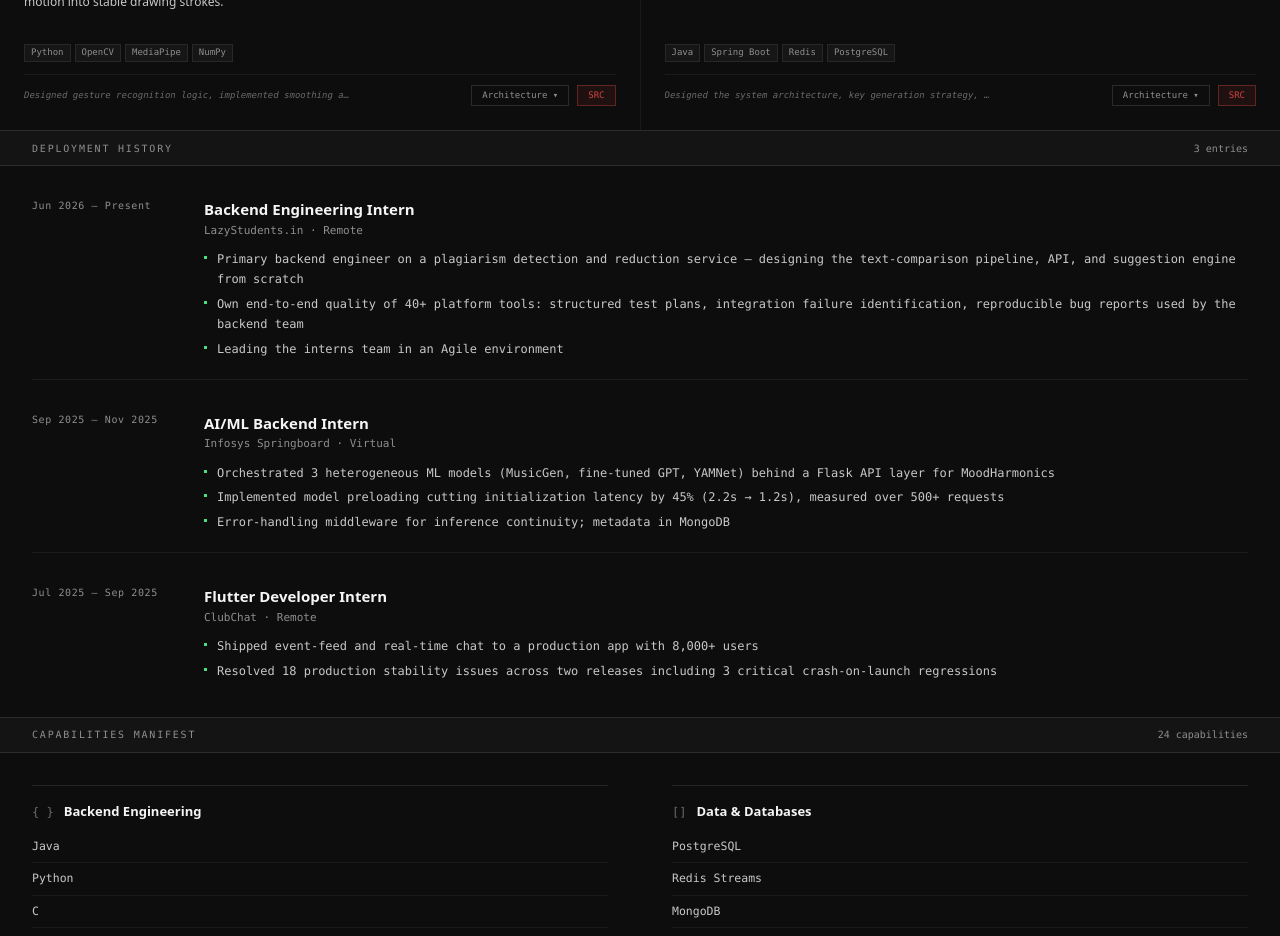
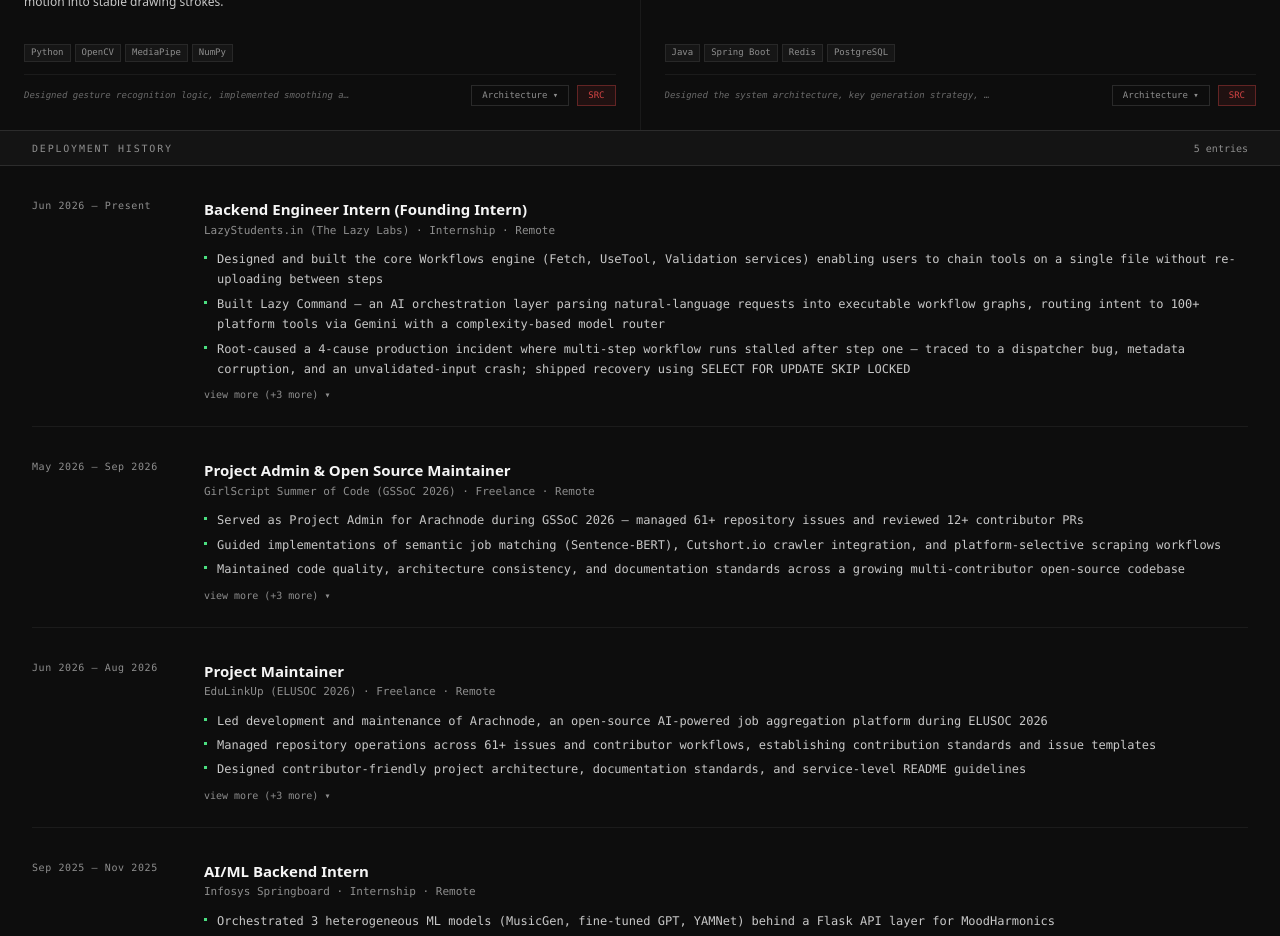
Before and after one commit to sharmavaibhav31/sharmavaibhav31.github.io, a React (Vite) app: page / in a window 1280 px wide. Shown: the part 1860-2796 px from the top of the page. Built offline with nearby package versions, Linux system fonts and the light colour scheme.

Commit message:
Update: Experience section updated

```diff
--- a/src/components/sections/ExperienceSection.tsx
+++ b/src/components/sections/ExperienceSection.tsx
@@ -1,29 +1,89 @@
 // Theme: Redacted × Kernel/Log hybrid — CSS variables for light/dark support
 // Data: untouched — presentation layer only
 
-import React from 'react';
-import resumeData from '../../data/resume.json';
+import React, { useState } from 'react';
 
-export const ExperienceSection: React.FC = () => (
-    <section id="experience" aria-label="Experience" className="w-full flex flex-col pt-0" style={{ background: 'var(--bg-primary)' }}>
-        {/* SECTION HEADER BAR */}
-        <div className="w-full h-[36px] border-y-[0.5px] px-4 md:px-8 flex justify-between items-center shrink-0"
-            style={{ background: 'var(--bg-surface)', borderColor: 'var(--border-default)' }}>
-            <div className="font-mono text-[9px] sm:text-[10px] tracking-[0.18em] font-medium" style={{ color: 'var(--text-muted)' }}>
-                DEPLOYMENT HISTORY
-            </div>
-            <div className="font-mono text-[9px] sm:text-[10px]" style={{ color: 'var(--text-muted)' }}>
-                {resumeData.experience.length} entries
-            </div>
-        </div>
+interface ExperienceEntry {
+    role: string;
+    company: string;
+    type: string;
+    period: string;
+    bullets: string[];
+}
 
-        {/* CONTENT */}
-        <div className="w-full px-[16px] sm:px-8 py-0 sm:py-[2rem]">
-            {resumeData.experience.map((exp, i) => (
-                <article
-                    key={i}
-                    className={`py-[16px] sm:py-0 ${i !== resumeData.experience.length - 1 ? 'border-b-[0.5px] border-[rgba(255,255,255,0.05)] sm:border-none' : ''}`}
-                >
+const experienceEntries: ExperienceEntry[] = [
+    {
+        role: "Backend Engineer Intern (Founding Intern)",
+        company: "LazyStudents.in (The Lazy Labs)",
+        type: "Internship · Remote",
+        period: "Jun 2026 – Present",
+        bullets: [
+            "Designed and built the core Workflows engine (Fetch, UseTool, Validation services) enabling users to chain tools on a single file without re-uploading between steps",
+            "Built Lazy Command — an AI orchestration layer parsing natural-language requests into executable workflow graphs, routing intent to 100+ platform tools via Gemini with a complexity-based model router",
+            "Root-caused a 4-cause production incident where multi-step workflow runs stalled after step one — traced to a dispatcher bug, metadata corruption, and an unvalidated-input crash; shipped recovery using SELECT FOR UPDATE SKIP LOCKED",
+            "Found and reported an IDOR, login timing oracle, production HSTS misconfiguration, and a Next.js build-time auth bypass in a concurrent security audit",
+            "Migrated the resuMATCH resume builder (React/Express/MongoDB) into the core platform (Next.js/PostgreSQL) with a rebuilt data layer and standalone Puppeteer PDF-generation service",
+            "Shipped platform-wide dark mode, JSON Path Finder (CodeMirror), DSA visualizer, and edge-to-edge layout revamp across 9 Academic Tools"
+        ]
+    },
+    {
+        role: "Project Admin & Open Source Maintainer",
+        company: "GirlScript Summer of Code (GSSoC 2026)",
+        type: "Freelance · Remote",
+        period: "May 2026 – Sep 2026",
+        bullets: [
+            "Served as Project Admin for Arachnode during GSSoC 2026 — managed 61+ repository issues and reviewed 12+ contributor PRs",
+            "Guided implementations of semantic job matching (Sentence-BERT), Cutshort.io crawler integration, and platform-selective scraping workflows",
+            "Maintained code quality, architecture consistency, and documentation standards across a growing multi-contributor open-source codebase",
+            "Reviewed architecture proposals and enforced performance standards for Sentence-BERT semantic ranking, embedding caching, and match tier classification",
+            "Established repository-wide Service README Standards requiring independent run guides, module boundaries, and environment configurations for all microservices",
+            "Managed issue scoping, proposal evaluations, and PR reviews for features including Cutshort spider, platform selection chips, CSV export, and Ollama fallback routing"
+        ]
+    },
+    {
+        role: "Project Maintainer",
+        company: "EduLinkUp (ELUSOC 2026)",
+        type: "Freelance · Remote",
+        period: "Jun 2026 – Aug 2026",
+        bullets: [
+            "Led development and maintenance of Arachnode, an open-source AI-powered job aggregation platform during ELUSOC 2026",
+            "Managed repository operations across 61+ issues and contributor workflows, establishing contribution standards and issue templates",
+            "Designed contributor-friendly project architecture, documentation standards, and service-level README guidelines",
+            "Maintained backend infrastructure built on FastAPI, PostgreSQL, Redis Streams, and distributed crawler services",
+            "Coordinated community contributions across scraping pipelines (LinkedIn, Naukri, Internshala, Cutshort), monitoring dashboards, and AI-powered workflows",
+            "Oversaw repository growth to 26+ GitHub stars with active multi-contributor development, Ollama availability handling, and scheduler idempotency reviews"
+        ]
+    },
+    {
+        role: "AI/ML Backend Intern",
+        company: "Infosys Springboard",
+        type: "Internship · Remote",
+        period: "Sep 2025 – Nov 2025",
+        bullets: [
+            "Orchestrated 3 heterogeneous ML models (MusicGen, fine-tuned GPT, YAMNet) behind a Flask API layer for MoodHarmonics",
+            "Implemented model preloading and graceful fallback routing — cut initialization latency from ~2.2s to ~1.2s (45% reduction) over 300+ sequential requests",
+            "Designed error-handling middleware for inference continuity; persisted metadata and classification results in MongoDB"
+        ]
+    },
+    {
+        role: "Mobile Application Developer",
+        company: "ClubChat",
+        type: "Internship · Remote",
+        period: "Jul 2025 – Sep 2025",
+        bullets: [
+            "Shipped event-feed and real-time chat to a production app connecting 10,000+ college students across India",
+            "Resolved 20+ bugs including 3 critical crash-on-launch regressions across two major feature releases"
+        ]
+    }
+];
+
+const ExperienceItem: React.FC<{ exp: ExperienceEntry; isLast: boolean }> = ({ exp, isLast }) => {
+    const [isExpanded, setIsExpanded] = useState(false);
+    const hasMore = exp.bullets.length > 3;
+    const visibleBullets = isExpanded ? exp.bullets : exp.bullets.slice(0, 3);
+
+    return (
+        <article className="mb-[2rem]">
             <div className="flex flex-col sm:flex-row gap-0 sm:gap-6 lg:gap-8">
                 {/* Left Column - Date */}
                 <div className="w-full sm:w-[90px] lg:w-[140px] shrink-0 font-mono text-[9px] sm:text-[10px] tracking-[0.08em] sm:tracking-[0.06em] leading-[1.6] mb-[6px] sm:mb-0 text-[#6a6a6a] sm:text-[var(--text-muted)]">
@@ -36,11 +96,11 @@
                         {exp.role}
                     </h3>
                     <h4 className="font-mono text-[10px] sm:text-[11px] mb-[8px] sm:mb-[10px]" style={{ color: '#8e8e8e' }}>
-                                {exp.company}{exp.location ? ` · ${exp.location}` : ''}
+                        {exp.company}{exp.type ? ` · ${exp.type}` : ''}
                     </h4>
 
                     <div className="flex flex-col">
-                                {exp.bullets.map((bullet, j) => (
+                        {visibleBullets.map((bullet, j) => (
                             <div key={j} className="flex gap-[8px] sm:gap-[10px] items-start mb-[4px]">
                                 <span className="w-[4px] sm:w-[3px] h-[4px] sm:h-[3px] rounded-full shrink-0 mt-[6px] sm:mt-[7px]"
                                     style={{ background: '#4ade80' }}></span>
@@ -51,15 +111,48 @@
                             </div>
                         ))}
                     </div>
+
+                    {hasMore && (
+                        <button
+                            onClick={() => setIsExpanded(!isExpanded)}
+                            className="font-mono text-[10px] text-[#8e8e8e] hover:text-[#4ade80] mt-[4px] self-start inline-flex items-center gap-1 cursor-pointer bg-transparent border-none p-0 transition-colors"
+                        >
+                            {isExpanded ? 'view less ▴' : `view more (+${exp.bullets.length - 3} more) ▾`}
+                        </button>
+                    )}
                 </div>
             </div>
 
-                    {/* Entry separator - Desktop only */}
-                    {i !== resumeData.experience.length - 1 && (
-                        <div className="hidden sm:block w-full h-px border-b-[0.5px] mt-[1rem] mb-[2rem]"
+            {/* Entry separator */}
+            {!isLast && (
+                <div className="w-full h-px border-b-[0.5px] mt-[1.5rem]"
                     style={{ borderColor: 'var(--border-subtle)' }} />
             )}
         </article>
+    );
+};
+
+export const ExperienceSection: React.FC = () => (
+    <section id="experience" aria-label="Experience" className="w-full flex flex-col pt-0" style={{ background: 'var(--bg-primary)' }}>
+        {/* SECTION HEADER BAR */}
+        <div className="w-full h-[36px] border-y-[0.5px] px-4 md:px-8 flex justify-between items-center shrink-0"
+            style={{ background: 'var(--bg-surface)', borderColor: 'var(--border-default)' }}>
+            <div className="font-mono text-[9px] sm:text-[10px] tracking-[0.18em] font-medium" style={{ color: 'var(--text-muted)' }}>
+                DEPLOYMENT HISTORY
+            </div>
+            <div className="font-mono text-[9px] sm:text-[10px]" style={{ color: 'var(--text-muted)' }}>
+                {experienceEntries.length} entries
+            </div>
+        </div>
+
+        {/* CONTENT */}
+        <div className="w-full px-[16px] sm:px-8 py-[1.5rem] sm:py-[2rem]">
+            {experienceEntries.map((exp, i) => (
+                <ExperienceItem
+                    key={i}
+                    exp={exp}
+                    isLast={i === experienceEntries.length - 1}
+                />
             ))}
         </div>
     </section>
```
Lines whose indentation alone changed are shown as unchanged.
